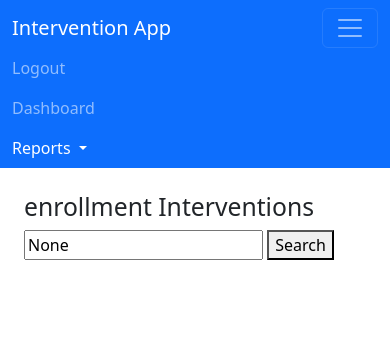
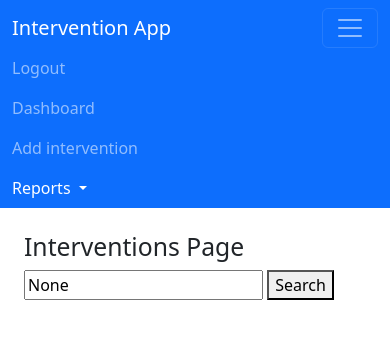
Before and after one commit to AchayoEarnest/community_intervention_app, a Django app: page /ayp-interventions/ in a window 390 px wide, after a click that opens the changed part. Shown: the top 339 px of the page. Run offline with Django 5.2, Linux system fonts and the light colour scheme; a user stored in the database is signed in.

Commit message:
added intervention listing and search filtering for AYP

```diff
--- a/intervention_app/forms.py
+++ b/intervention_app/forms.py
@@ -55,4 +55,6 @@
 
 		widgets = {
             'updated_by': forms.HiddenInput(),
+			'enrollment': forms.HiddenInput(),
+
         }
--- a/intervention_app/templates/ayp_interventions.html
+++ b/intervention_app/templates/ayp_interventions.html
@@ -1,43 +1,45 @@
 {% extends "base.html" %} {% block content %}
 <div class="container">
-  <h2>Client Interventions</h2>
+  <h2>Interventions Page</h2>
   <form method="GET">
     <input
       type="text"
       name="q"
-      placeholder="Search by DREAMS ID..."
+      placeholder="Search by AYP ID..."
       value="{{ query }}"
     />
     <button type="submit">Search</button>
   </form>
 
-  {% if client %}
+  {% if enrollment %}
   <div style="background-color: #f9e79f; padding: 15px; margin-top: 20px">
-    <h3>IMPLEMENTING PARTNER: Cahayo Health Solutions</h3>
-    <p><strong>Client:</strong> {{ enrollment.name }}</p>
-    <p><strong>DREAMS ID:</strong> {{ enrollment.dreams_id }}</p>
+    <h3>AYP SUMMARY DETAILS:</h3>
     <p>
-      <strong>Date of Birth:</strong> {{ enrollment.date_of_birth }} <p>(Age:{{enrollment.age}})</p>
+      <strong>AYP Name:</strong> {{ enrollment.name }} | (Phone:
+      {{enrollment.contact_phone }})
     </p>
-    <p><strong>Date Enrolled:</strong> {{ enrollment.date_enrolled }}</p>
-    <p><strong>Phone Number:</strong> {{ enrollment.phone_number }}</p>
+    <p><strong>AYP ID:</strong> {{ enrollment.id }}</p>
+    <p>
+      <strong>Date of Birth:</strong> {{ enrollment.date_of_birth }} (Age:
+      {{enrollment.age }})
+    </p>
   </div>
 
   <h3>Interventions</h3>
-  <table border="1">
-    <thead>
+  <table class="table table-striped">
+    <thead class="table-dark">
       <tr>
-        <th>Intervention Type</th>
-        <th>Date Completed</th>
-        <th>Comment</th>
+        <th>Intervention Name</th>
+        <th>Date Cartegory</th>
+        <th>Intervention Date</th>
       </tr>
     </thead>
     <tbody>
       {% for intervention in interventions %}
       <tr>
-        <td>{{ intervention.intervention_type }}</td>
-        <td>{{ intervention.date_completed }}</td>
-        <td>{{ intervention.comment }}</td>
+        <td>{{ intervention.intervention_name }}</td>
+        <td>{{ intervention.intervention_cartegory }}</td>
+        <td>{{ intervention.date_of_intervention }}</td>
       </tr>
       {% empty %}
       <tr>
@@ -46,8 +48,11 @@
       {% endfor %}
     </tbody>
   </table>
+  <a href="{% url 'add_intervention' enrollment.id%}" class="btn btn-primary"
+    >Add Intervention</a
+  >
   {% elif query %}
-  <p>No client found with this DREAMS ID.</p>
+  <p>No enrollment found with this DREAMS ID.</p>
   {% endif %}
 </div>
 {% endblock %}
--- a/intervention_app/templates/enrollment_interventions.html
+++ /dev/null
@@ -1,51 +0,0 @@
-{% extends "base.html" %} {% block content %}
-<div class="container">
-  <h2>enrollment Interventions</h2>
-  <form method="GET">
-    <input
-      type="text"
-      name="q"
-      placeholder="Search by DREAMS ID..."
-      value="{{ query }}"
-    />
-    <button type="submit">Search</button>
-  </form>
-
-  {% if enrollment %}
-  <div style="background-color: #f9e79f; padding: 15px; margin-top: 20px">
-    <h3>IMPLEMENTING PARTNER: CHS Shinda Tena</h3>
-    <p><strong>enrollment:</strong> {{ enrollment.name }}</p>
-    <p><strong>AYP ID:</strong> {{ enrollment.id }}</p>
-    <p>
-      <strong>Date of Birth:</strong> {{ enrollment.date_of_birth }} (Age: {{
-      enrollment.age }})
-    </p>
-  </div>
-
-  <h3>Interventions</h3>  <table border="1">
-    <thead>
-      <tr>
-        <th>Intervention Type</th>
-        <th>Date Completed</th>
-        <th>Comment</th>
-      </tr>
-    </thead>
-    <tbody>
-      {% for intervention in interventions %}
-      <tr>
-        <td>{{ intervention.intervention_type }}</td>
-        <td>{{ intervention.date_completed }}</td>
-        <td>{{ intervention.comment }}</td>
-      </tr>
-      {% empty %}
-      <tr>
-        <td colspan="3">No interventions found</td>
-      </tr>
-      {% endfor %}
-    </tbody>
-  </table>
-  {% elif query %}
-  <p>No enrollment found with this DREAMS ID.</p>
-  {% endif %}
-</div>
-{% endblock %}
--- a/intervention_app/templates/navbar.html
+++ b/intervention_app/templates/navbar.html
@@ -22,6 +22,10 @@
               </li>
               <li class="nav-item">
                 <a class="nav-link" href="{%url 'reports'  %}">Dashboard</a>
+              </li>
+
+              <li class="nav-item">
+                <a class="nav-link" href="{%url 'ayp_interventions'  %}">Add intervention</a>
               </li>
 
 
--- a/intervention_app/views.py
+++ b/intervention_app/views.py
@@ -77,6 +77,7 @@
 @login_required
 def add_intervention(request, enrollment_id):
     enrollment = get_object_or_404(Enrollment, id=enrollment_id)
+    interventions = Intervention.objects.filter(enrollment=enrollment)
     if request.method == "POST":
         form = InterventionForm(request.POST)
         if form.is_valid():
@@ -85,11 +86,11 @@
             intervention.enrollment = enrollment
             intervention.save()
 
-            return redirect('enrollment_detail', enrollment_id = enrollment.id)
+            return redirect('ayp_interventions')
 
     else:
         form = InterventionForm(initial={'enrollment': enrollment})
-    return render(request, 'add_intervention.html', {'form' : form})
+    return render(request, 'add_intervention.html', {'form' : form, 'interventions':interventions })
 
 @login_required
 def ayp_enrollment_record(request, enrollment_id):
@@ -188,7 +189,7 @@
         except Enrollment.DoesNotExist:
             enrollment = None
 
-    return render(request, 'enrollment_interventions.html', {
+    return render(request, 'ayp_interventions.html', {
         'enrollment':enrollment,
         'interventions': interventions,
         'query': query,
```
Also changed, not shown: intervention_app/templates/enrollment_list.html (deleted, +0 -78 lines), intervention_app.db.
